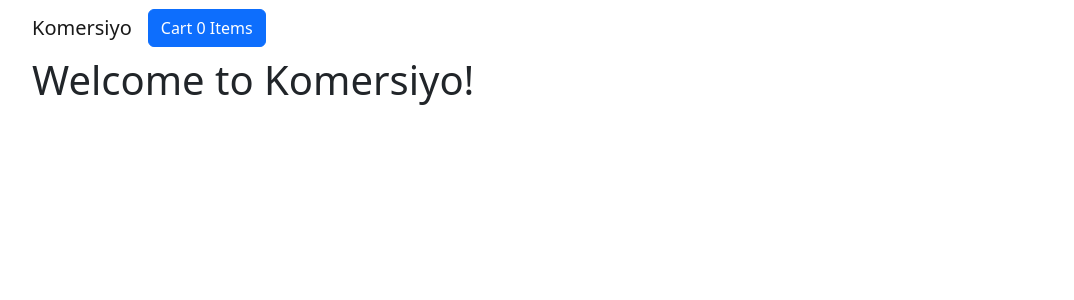
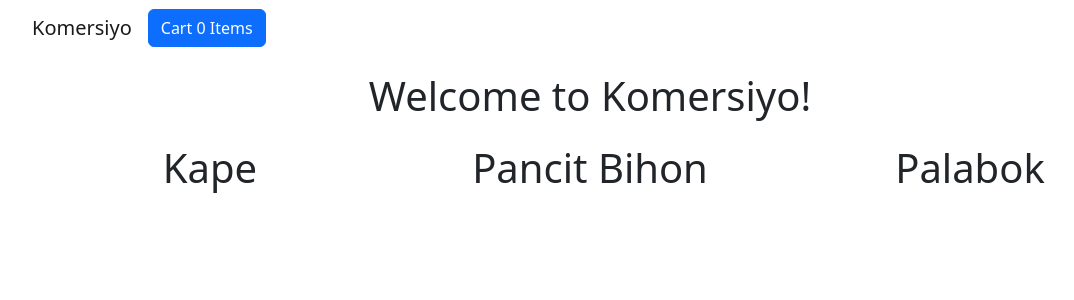
Before and after one commit to haroldjeshua/fw-playground, a React (Vite) app in the folder shopping-cart-react/: page / in a window 1280 px wide. Shown: the top 300 px of the page, without its empty margins (50-1124 px from the left). Built offline with nearby package versions, Linux system fonts and the light colour scheme.

Commit message:
MOD: store page + mapping test data

```diff
--- a/shopping-cart-react/src/pages/Store.jsx
+++ b/shopping-cart-react/src/pages/Store.jsx
@@ -1,7 +1,21 @@
-import React from "react";
+import { Row, Col } from "react-bootstrap";
+import { productsArray } from "../productStore";
 
 const Store = () => {
-  return <h1>Welcome to Komersiyo!</h1>;
+  return (
+    <>
+      <h1 align="center" className="p-3">
+        Welcome to Komersiyo!
+      </h1>
+      <Row xs={1} md={3} className="g-4">
+        {productsArray.map((product, idx) => (
+          <Col align="center" key={idx}>
+            <h1>{product.title}</h1>
+          </Col>
+        ))}
+      </Row>
+    </>
+  );
 };
 
 export default Store;
--- /dev/null
+++ b/shopping-cart-react/src/productStore.js
@@ -0,0 +1,30 @@
+const productsArray = [
+  {
+    id: "1",
+    title: "Kape",
+    price: 250,
+  },
+  {
+    id: "2",
+    title: "Pancit Bihon",
+    price: 350,
+  },
+  {
+    id: "3",
+    title: "Palabok",
+    price: 400,
+  },
+];
+
+function getProductData(id) {
+  let productData = productsArray.find((product) => product.id === id);
+
+  if (productData) {
+    console.log("Product data does not exist for ID: " + id);
+    return undefined;
+  }
+
+  return productData;
+}
+
+export { productsArray, getProductData };
```
